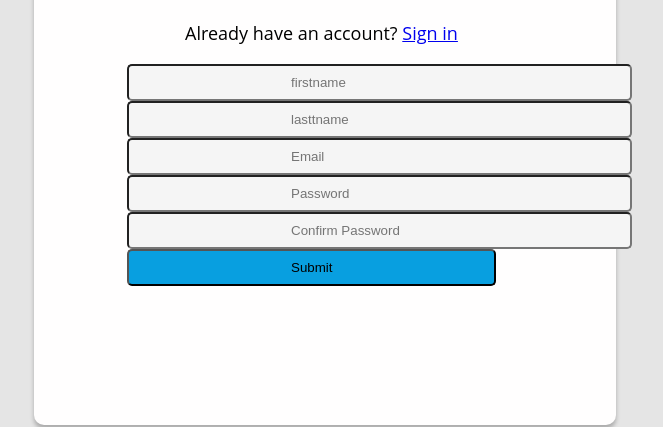
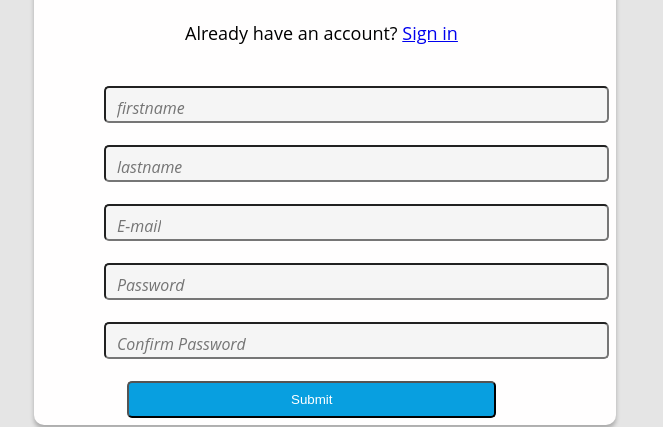
Before and after one commit to chepyego/chepyego.github.io, a plain HTML site: page index.html in a window 1280 px wide. Shown: the part 373-800 px from the top of the page, without its empty margins (395-1058 px from the left). Drawn offline with Linux system fonts and the light colour scheme.

Commit message:
small changes

```diff
--- a/index.html
+++ b/index.html
@@ -21,11 +21,11 @@
               <p class="p-heading">Already have an account? <a href="#">Sign in</a></p>
               <form class="input-form">
                 <input class="buttons" name="firstname"type="text" placeholder="firstname"><br>
-                <input class="buttons" name="lastname"type="text" placeholder="lasttname"><br>
-                <input class="buttons" type="email" id="email" name="email" placeholder="Email"><br>
+                <input class="buttons" name="lastname"type="text" placeholder="lastname"><br>
+                <input class="buttons" type="email" id="email" name="email" placeholder="E-mail"><br>
                 <input class="buttons" type="password" placeholder="Password" id="password" required><br>
                 <input class="buttons" type="password" placeholder="Confirm Password" id="confirm_password" required><br>
-                <input class="signup" name="submit" type="submit" value="Submit">
+                <input class="signup" name="submit" type="submit" placeholder="Submit button">
 
 
 
--- a/stylesheet/style.css
+++ b/stylesheet/style.css
@@ -6,11 +6,15 @@ body{
     position: absolute;
     top: 225px;
     left: 429px;
+    bottom: 226px;
     width: 582px;
     height: 573px;
     background: #FFFEFE;
     box-shadow: 0px 4px 4px rgba(0, 0, 0, 0.25);
     border-radius: 10px;
+}
+.container:hover{
+    border-color: #089FE0;
 }
 /* .input-form{ */
     /* display: flex; */
@@ -47,16 +51,21 @@ padding-right: 150px;
 }
 .signup{
     background-color:  #089FE0;
+    color: #FFFFFF;
+
     border-radius: 5px;
-    padding-left: 162px;
+    /* padding-left: 162px;
     padding-right: 162px;
     padding-top: 9px;
-    padding-bottom: 9px;
+    padding-bottom: 9px; */
+    padding: 9px 162px 9px 162px;
+
     margin-left: 93px;
     margin-right: 95px;
+    margin-top: 22px;
 
 }
-.buttons{
+.button{
     background: #F5F5F5;
     border-radius: 5px;
     padding: 9px 162px 9px 162px;
@@ -65,11 +74,43 @@ padding-right: 150px;
     /* text-align: left; */
 }
 
-placeholder{
+input{
+    padding: 9px 162px 9px 162px;
+    border-radius: 5px;
+    background: #F5F5F5;
+
+    margin-left: 70px;
+    margin-right: 95px;
+    margin-top: 22px;
+    text-align: start;
+    /* position: absolute; */
+
+}
+
+::placeholder {
+    font-family: Open Sans;
+    font-size: 16px;
+    font-style: italic;
+    font-weight: 400;
+    line-height: 22px;
+    letter-spacing: 0em;
+    text-align: left;
     position: absolute;
     left: 11px;
-}
-.buttons + .buttons{
-    margin-bottom: 22px;
+
+  }
+  input:hover{
+    border-color: #089FE0;
+  }
+
+@media (max-width: 768px) {
+    .container{
+        display: flex;
+        flex-direction: column;
+        justify-content: center;
+        align-items: center;
+
+
+    }
 
 }
```
